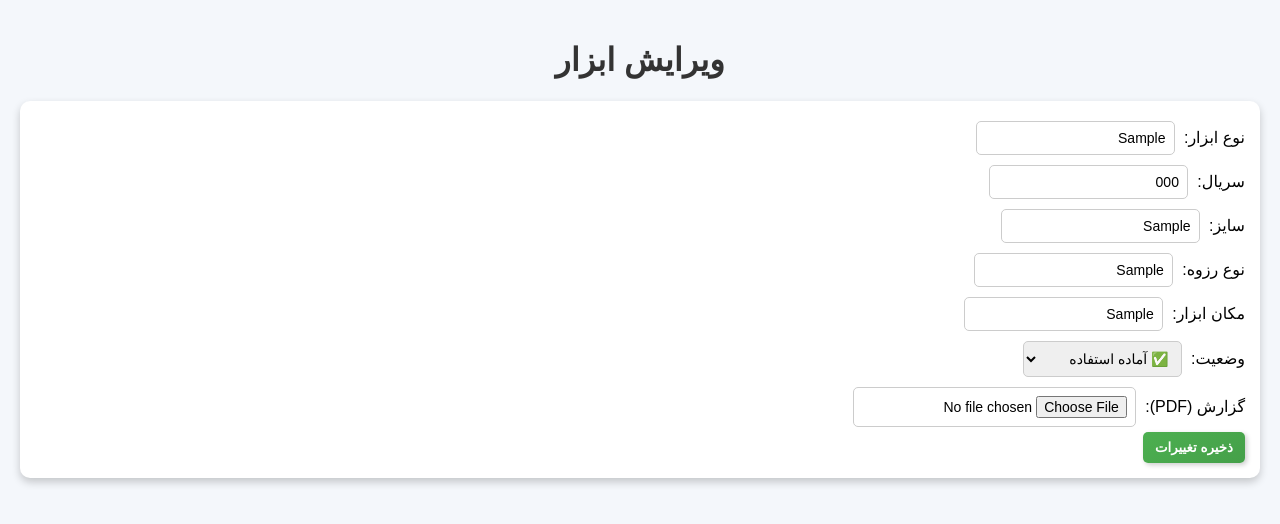
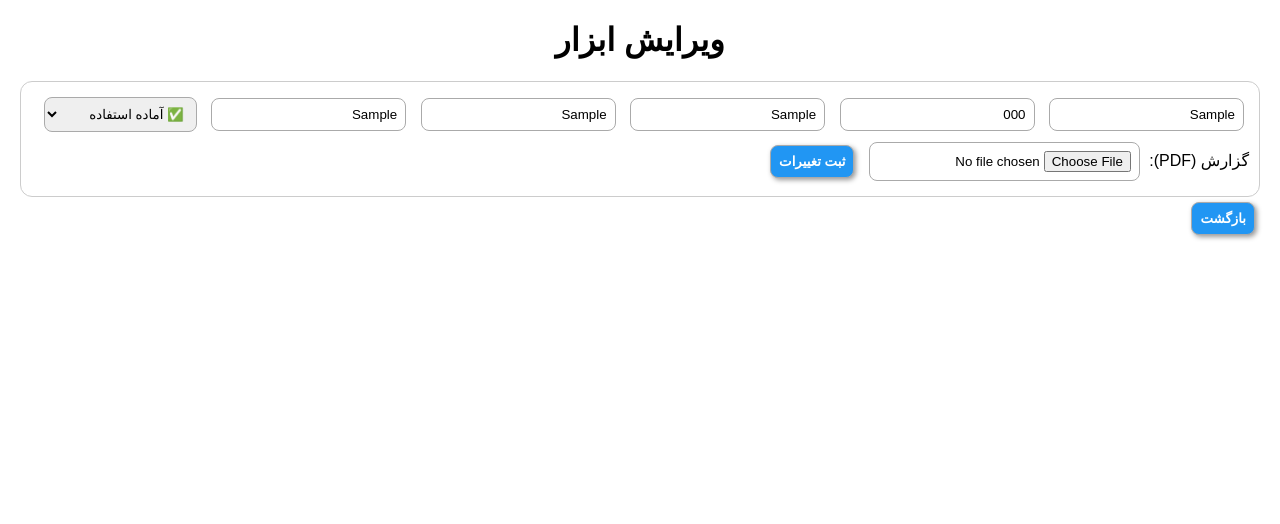
Before and after one commit to javadrad/Inventory-app-final, a Flask app: page /edit/1 in a window 1280 px wide. Shown: the top 524 px of the page. Run offline with Flask 3, Linux system fonts and the light colour scheme; tables that the repository leaves empty hold one stand-in row (values such as "Sample post"); some web fonts are replaced.

Commit message:
Update edit.html

```diff
--- a/templates/edit.html
+++ b/templates/edit.html
@@ -2,68 +2,54 @@
 <html lang="fa">
 <head>
     <meta charset="UTF-8">
-    <meta name="viewport" content="width=device-width, initial-scale=1.0">
     <title>ویرایش ابزار</title>
-    <link href="https://cdn.fontcdn.ir/Font/BiNazanin/BiNazanin.css" rel="stylesheet">
     <style>
         body {
-            font-family: 'Bi Nazanin', sans-serif;
-            background: #f4f7fb;
-            margin: 0;
-            padding: 20px;
+            font-family: "B Nazanin", Arial, sans-serif;
             direction: rtl;
+            margin: 20px;
         }
-        h1 {
-            text-align: center;
-            color: #333;
-            font-weight: bold;
+        h1 { text-align: center; font-weight: bold; }
+        form {
+            padding: 10px;
+            border: 1px solid #ccc;
+            border-radius: 12px;
         }
-        form {
-            margin-bottom: 20px;
-            background: #fff;
-            padding: 15px;
-            border-radius: 10px;
-            box-shadow: 0 4px 8px rgba(0,0,0,0.2);
-        }
-        input, select {
+        input, select, button {
+            margin: 5px;
             padding: 8px;
-            margin: 5px;
-            border-radius: 5px;
-            border: 1px solid #ccc;
-            font-size: 14px;
+            border-radius: 8px;
+            border: 1px solid #aaa;
         }
         button {
-            padding: 8px 12px;
-            border: none;
-            border-radius: 5px;
-            background: linear-gradient(145deg, #4CAF50, #45a049);
-            color: #fff;
+            background: #2196F3;
+            color: white;
+            font-weight: bold;
             cursor: pointer;
-            box-shadow: 2px 2px 5px rgba(0,0,0,0.2);
-            font-weight: bold;
-        }
-        button:hover {
-            background: linear-gradient(145deg, #45a049, #4CAF50);
+            box-shadow: 2px 2px 5px #999;
         }
     </style>
 </head>
 <body>
     <h1>ویرایش ابزار</h1>
-    <form method="post" action="/edit/{{ item[0] }}" enctype="multipart/form-data">
-        نوع ابزار: <input type="text" name="tool_type" value="{{ item[1] }}" required><br>
-        سریال: <input type="text" name="serial_number" value="{{ item[2] }}" required><br>
-        سایز: <input type="text" name="size" value="{{ item[3] }}"><br>
-        نوع رزوه: <input type="text" name="thread_type" value="{{ item[4] }}"><br>
-        مکان ابزار: <input type="text" name="location" value="{{ item[5] }}"><br>
-        وضعیت:
+
+    <form method="POST" enctype="multipart/form-data">
+        <input type="text" name="tool_type" value="{{ item[1] }}" required>
+        <input type="text" name="serial_number" value="{{ item[2] }}" required>
+        <input type="text" name="size" value="{{ item[3] }}">
+        <input type="text" name="thread_type" value="{{ item[4] }}">
+        <input type="text" name="location" value="{{ item[5] }}">
         <select name="status">
             <option value="آماده" {% if item[6]=='آماده' %}selected{% endif %}>✅ آماده استفاده</option>
             <option value="تعمیر" {% if item[6]=='تعمیر' %}selected{% endif %}>🛠 نیاز به تعمیر</option>
             <option value="سندبلاست" {% if item[6]=='سندبلاست' %}selected{% endif %}>🌀 نیاز به سندبلاست</option>
             <option value="خراب" {% if item[6]=='خراب' %}selected{% endif %}>❌ خراب</option>
-        </select><br>
-        گزارش (PDF): <input type="file" name="report_file" accept=".pdf"><br>
-        <button type="submit">ذخیره تغییرات</button>
+        </select>
+        گزارش (PDF): <input type="file" name="report_file">
+        <input type="hidden" name="report_link" value="{{ item[7] }}">
+        <button type="submit">ثبت تغییرات</button>
     </form>
+
+    <a href="/"><button>بازگشت</button></a>
 </body>
 </html>
```
